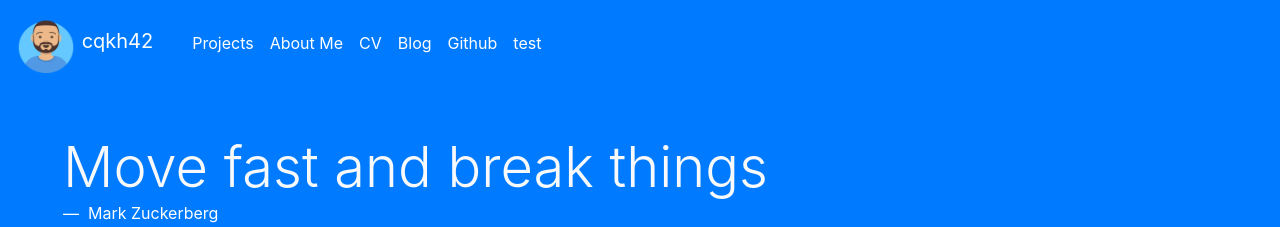
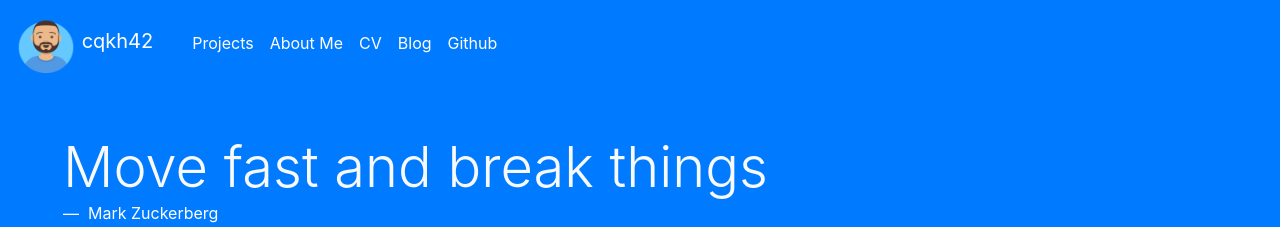
Before and after one commit to cqkh42/cqkh42.github.io, a Jekyll site: the page built from index.html, in a window 1280 px wide. Shown: the top 227 px of the page. Built offline with Jekyll 4.4.1, drawn with Linux system fonts in a browser that asks for light colours.

Commit message:
Update data.yml

```diff
--- a/_data/data.yml
+++ b/_data/data.yml
@@ -9,5 +9,3 @@ navbar:
     link: /blog
   - text: Github
     link: https://github.com/cqkh42
-  - text: test
-    link: https://google.com
```
